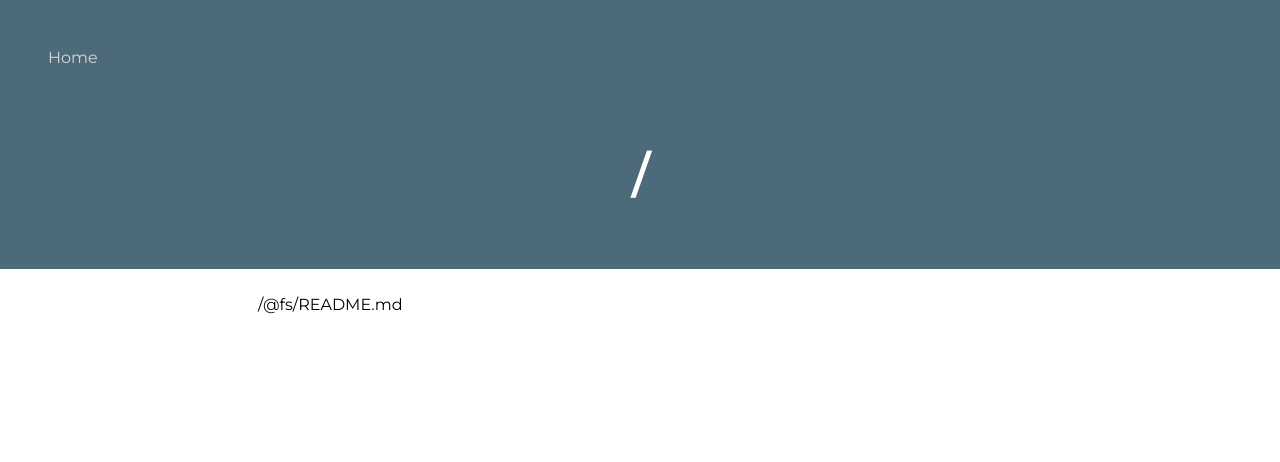
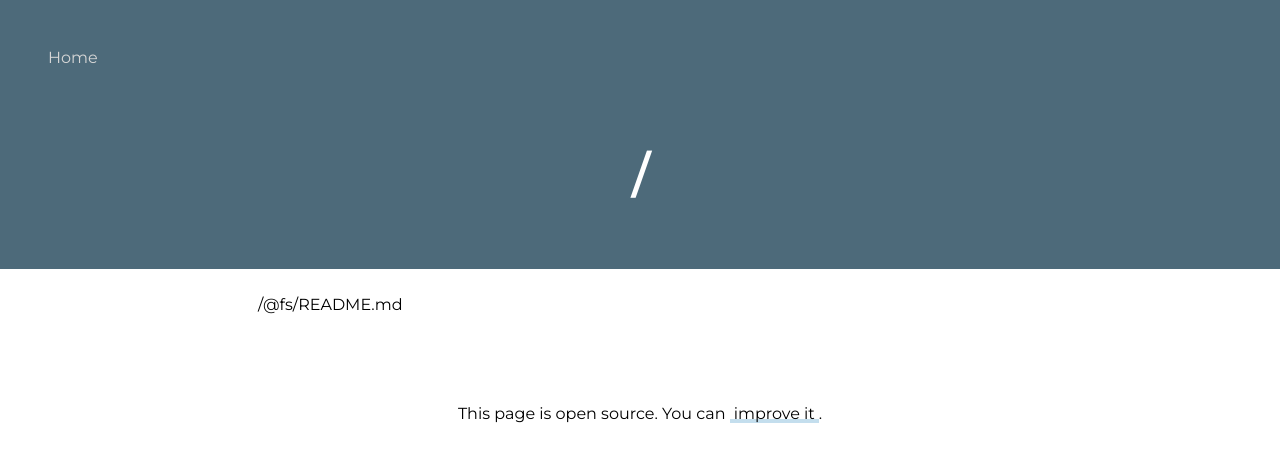
Before and after one commit to trickypr/bom-weather-docs, a Next.js app in the folder web/: page / in a window 1280 px wide. Shown: the top 462 px of the page. Built offline with nearby package versions, Linux system fonts and the light colour scheme.

Commit message:
Add contribution link

```diff
--- a/web/components/Link.jsx
+++ b/web/components/Link.jsx
@@ -4,7 +4,7 @@ export default function MdLink({ href, children }) {
   if (href) {
     if (href.startsWith('./')) {
       return (
-       <Link href={href}><a>{ children }</a></Link>
+       <Link href={href} prefetch><a>{ children }</a></Link>
       )
     }
   }
--- a/web/components/header.jsx
+++ b/web/components/header.jsx
@@ -10,7 +10,7 @@ export default function Header({ fileContents }) {
 	return (
 		<header className={styles.header}>
 			<ul className={styles.nav}>
-				<li><Link href="/"><a>Home</a></Link></li>
+				<li><Link href="/" prefetch><a>Home</a></Link></li>
 			</ul>
 
 			<h1>{headerText}</h1>
--- a/web/pages/_app.js
+++ b/web/pages/_app.js
@@ -1,7 +1,17 @@
 import '../styles/globals.css'
 
+import style from '../styles/Footer.module.css'
+
 function MyApp({ Component, pageProps }) {
-  return <Component {...pageProps} />
+  return (
+    <>
+      <Component {...pageProps} />
+
+      <footer className={style.footer}>
+        <p>This page is open source. You can <a href="https://github.com/trickypr/bom-weather-docs">improve it</a>.</p>
+      </footer>
+    </>
+  )
 }
 
 export default MyApp
--- /dev/null
+++ b/web/styles/Footer.module.css
@@ -0,0 +1,22 @@
+.footer {
+  text-align: center;
+  margin: 4rem;
+}
+
+.footer a {
+	background: linear-gradient(
+			to bottom, var(--link-color) 0%,
+			var(--link-color) 100%
+		);
+	background-position: 0 100%;
+	background-repeat: repeat-x;
+	background-size: 4px 4px;
+	color: #000;
+	text-decoration: none;
+	transition: background-size .2s ease-in-out;
+	padding: 0 4px;
+}
+
+.footer a:hover {
+	background-size: 4px 50px;
+}
```
